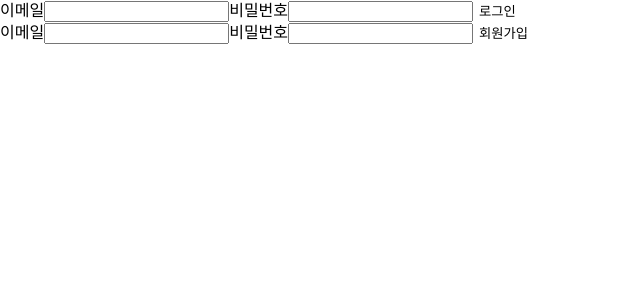
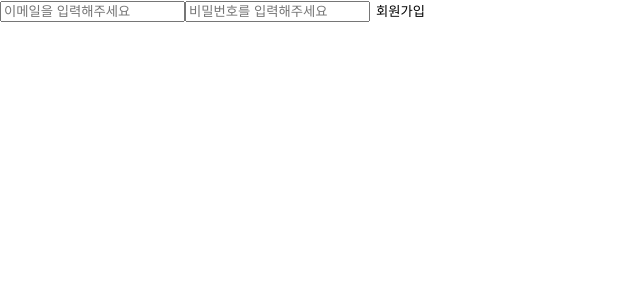
Before and after one commit to wjdgml3834/wanted-pre-onboarding-challenge-fe-1, a React (Create React App) app: page / in a window 1280 px wide. Shown: the top 300 px of the page, without its empty margins (0-640 px from the left). Built offline with nearby package versions, Linux system fonts and the light colour scheme.

Commit message:
✨Feat: add userInputs feature in SignUp pages

```diff
--- a/src/App.js
+++ b/src/App.js
@@ -6,7 +6,6 @@ function App() {
   return (
     <div className="App">
       <GlobalStyle />
-      <Login />
       <SignUp />
     </div>
   );
--- a/src/pages/auth/SignUp.jsx
+++ b/src/pages/auth/SignUp.jsx
@@ -1,10 +1,36 @@
+import { useCallback, useState } from "react";
+
 function SignUp() {
+  const [userInputs, setUserInputs] = useState({
+    email: "",
+    password: "",
+  });
+  const handleInput = useCallback(
+    (e) => {
+      const { name, value } = e.target;
+      setUserInputs({
+        ...userInputs,
+        [name]: value,
+      });
+    },
+    [userInputs]
+  );
   return (
     <form>
-      <label for="email">이메일</label>
-      <input type="email" id="email" />
-      <label for="password">비밀번호</label>
-      <input type="password" id="password" />
+      <input
+        name="email"
+        type="email"
+        id="email"
+        onChange={handleInput}
+        placeholder="이메일을 입력해주세요"
+      />
+      <input
+        name="password"
+        type="password"
+        id="password"
+        onChange={handleInput}
+        placeholder="비밀번호를 입력해주세요"
+      />
       <button type="submit">회원가입</button>
     </form>
   );
```
